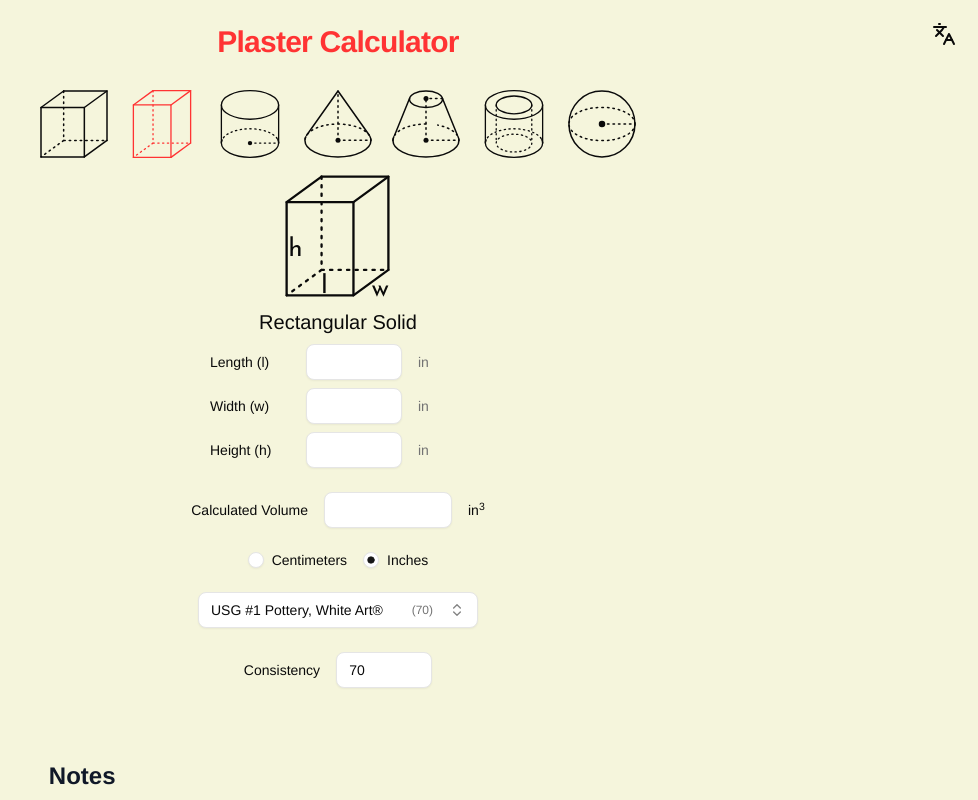
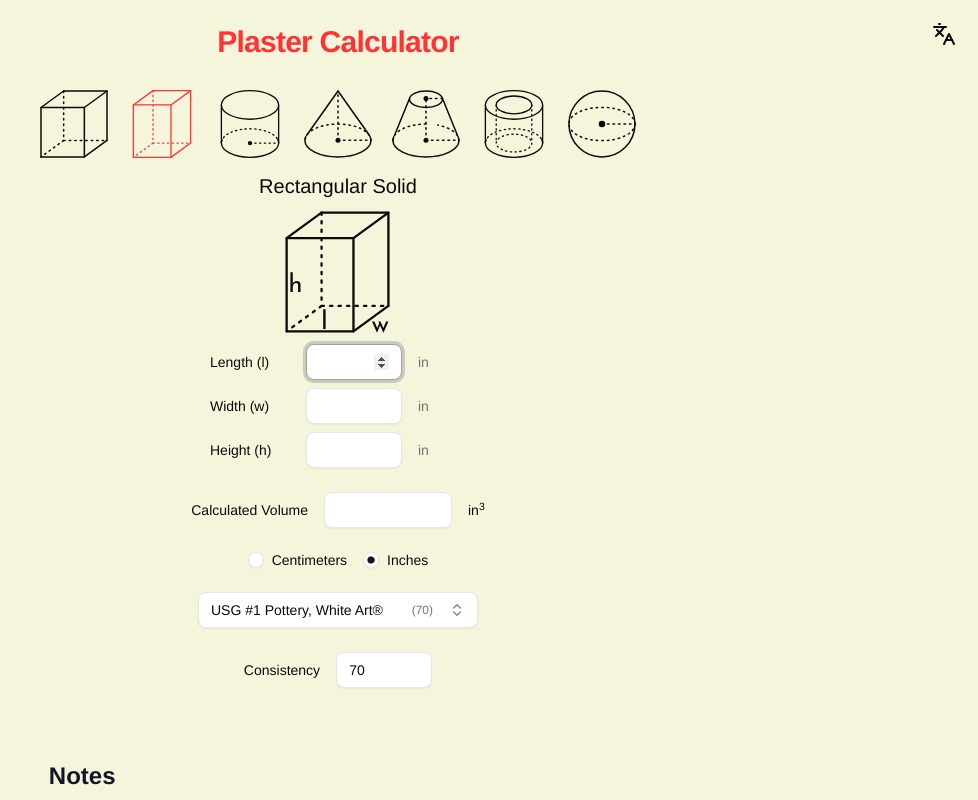
Before and after one commit to derekphilipau/vite-plaster-calculator, a React (Vite) app: page / in a window 1280 px wide. Shown: the top 800 px of the page, without its empty margins (302-1280 px from the left). Built offline with nearby package versions, Linux system fonts and the light colour scheme.

Commit message:
input autofocus, rounding

```diff
--- a/src/components/Calculator.tsx
+++ b/src/components/Calculator.tsx
@@ -64,7 +64,7 @@ export default function Calculator() {
         selectedUnits={selectedUnits}
         onVolumeChange={(v) => {
           setShapeVolume(v);
-          setManualVolume(v !== null ? v.toString() : "");
+          setManualVolume(v !== null ? Number(v).toFixed(2) : "");
         }}
       />
 
--- a/src/components/VolumeCalculator.tsx
+++ b/src/components/VolumeCalculator.tsx
@@ -107,6 +107,10 @@ export function VolumeCalculator({
         })}
       </div>
 
+      <div>
+        <h3 className="text-xl">{t(`VolumeCalculator.${selectedShape}`)}</h3>
+      </div>
+
       <div className="w-full flex items-center justify-center">
         {(() => {
           const ShapeComponent = SHAPE_COMPONENTS[selectedShape];
@@ -114,10 +118,6 @@ export function VolumeCalculator({
         })()}
       </div>
 
-      <div>
-        <h3 className="text-xl">{t(`VolumeCalculator.${selectedShape}`)}</h3>
-      </div>
-
       {renderShapeInputs()}
     </div>
   );
--- a/src/components/inputs/ConeInputs.tsx
+++ b/src/components/inputs/ConeInputs.tsx
@@ -64,6 +64,7 @@ export function ConeInputs({ selectedUnits, onVolumeChange }: ConeInputProps) {
         <Input
           className="max-w-24"
           id="radius"
+          autoFocus
           type="number"
           value={dimensions.radius}
           onChange={(e) => handleDimensionChange("radius", e.target.value)}
--- a/src/components/inputs/ConicalFrustumInputs.tsx
+++ b/src/components/inputs/ConicalFrustumInputs.tsx
@@ -66,6 +66,7 @@ export function ConicalFrustumInputs({
         <Input
           className="max-w-24"
           id="radius1"
+          autoFocus
           type="number"
           value={dimensions.radius1 ?? ""}
           onChange={(e) => handleDimensionChange("radius1", e.target.value)}
--- a/src/components/inputs/CubeInputs.tsx
+++ b/src/components/inputs/CubeInputs.tsx
@@ -56,6 +56,7 @@ export function CubeInputs({ selectedUnits, onVolumeChange }: CubeInputProps) {
         <Input
           className="max-w-24"
           id="sideLength"
+          autoFocus
           type="number"
           value={dimensions.sideLength}
           onChange={(e) => handleDimensionChange(e.target.value)}
--- a/src/components/inputs/CylinderInputs.tsx
+++ b/src/components/inputs/CylinderInputs.tsx
@@ -64,6 +64,7 @@ export function CylinderInputs({
         <Input
           className="max-w-24"
           id="radius"
+          autoFocus
           type="number"
           value={dimensions.radius ?? ""}
           onChange={(e) => handleDimensionChange("radius", e.target.value)}
--- a/src/components/inputs/RectangularSolidInputs.tsx
+++ b/src/components/inputs/RectangularSolidInputs.tsx
@@ -69,6 +69,7 @@ export function RectangularSolidInputs({
         <Input
           className="max-w-24"
           id="length"
+          autoFocus
           type="number"
           value={dimensions.length}
           onChange={(e) => handleDimensionChange("length", e.target.value)}
--- a/src/components/inputs/SphereInputs.tsx
+++ b/src/components/inputs/SphereInputs.tsx
@@ -62,6 +62,7 @@ export function SphereInputs({
         <Input
           className="max-w-24"
           id="radius"
+          autoFocus
           type="number"
           value={dimensions.radius}
           onChange={(e) => handleDimensionChange(e.target.value)}
--- a/src/components/inputs/TubeInputs.tsx
+++ b/src/components/inputs/TubeInputs.tsx
@@ -78,6 +78,7 @@ export function TubeInputs({ selectedUnits, onVolumeChange }: TubeInputProps) {
         <Input
           className="max-w-24"
           id="outerDiameter"
+          autoFocus
           type="number"
           value={dimensions.outerDiameter ?? ""}
           onChange={(e) =>
```
